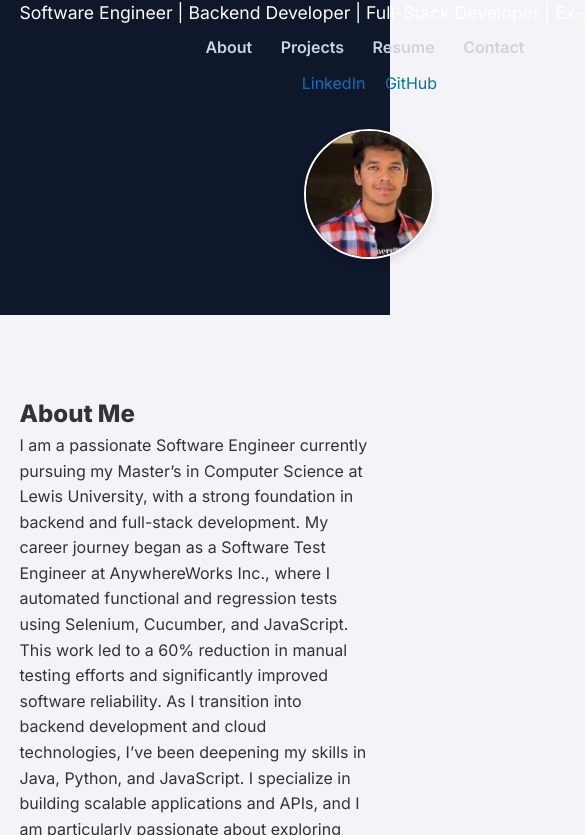
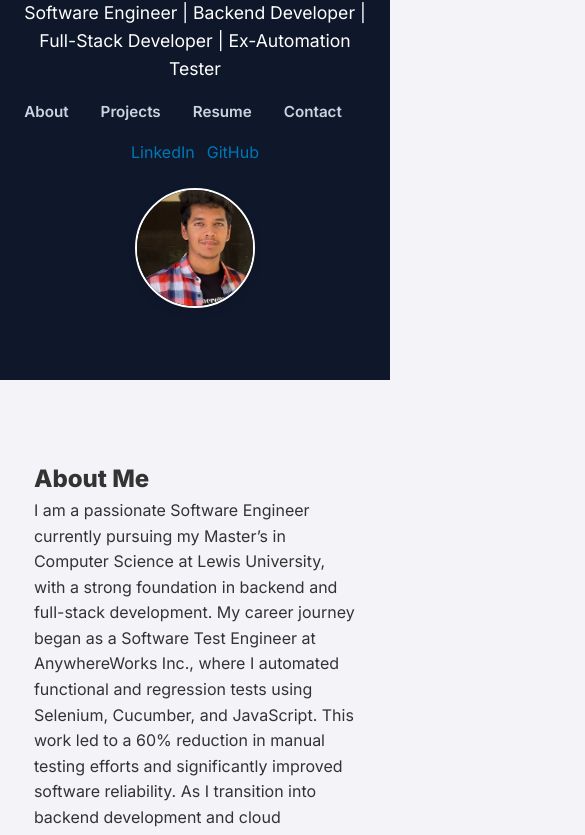
Before and after one commit to kaushikreddie/kaushikreddie.github.io, a plain HTML site: page index.html in a window 390 px wide. Shown: the part 116-951 px from the top of the page, 585 px wide, since content can reach past the window. Drawn offline with Linux system fonts and the light colour scheme.

Commit message:
Update style.css
mobile optimization

```diff
--- a/style.css
+++ b/style.css
@@ -54,17 +54,19 @@
 
 .social-links {
   margin-top: 10px;
+  display: flex;
+  flex-wrap: wrap;
+  gap: 10px;
 }
 
 .social-links a {
-    margin-right: 15px;
   font-size: 1rem;
   text-decoration: none;
   color: #0077b5;
 }
 
 .social-links a:hover {
-    color: #333;
+  color: #38bdf8;
 }
 
 /* Header Flex Layout */
@@ -73,7 +75,7 @@
   align-items: center;
   justify-content: space-between;
   flex-wrap: wrap;
-    gap: 1rem; /* Ensures spacing between elements */
+  gap: 1rem;
 }
 
 .header-text {
@@ -81,14 +83,19 @@
   text-align: left;
 }
 
- /* Header Image Adjustment */
+.header-text p {
+  font-size: 1.1rem;
+  white-space: normal; /* allow wrapping */
+}
+
+/* Header Image */
 .header-pic {
   flex: 1;
   display: flex;
   justify-content: flex-end;
   align-items: center;
   padding-right: 1rem;
-    margin-top: -20px; /* Negative margin to move image up */
+  margin-top: -20px;
 }
 
 .header-img {
@@ -105,32 +112,55 @@
   transform: scale(1.05);
 }
 
-
-  .header-text p {
-    font-size: 1.1rem; /* Adjusted text size */
-    white-space: nowrap; /* Prevents the text from wrapping */
-  }
-
-  /* Ensure that header elements wrap or stack properly on small screens */
+/* Responsive Header */
 @media screen and (max-width: 768px) {
   .header-flex {
     flex-direction: column;
+    align-items: center;
     text-align: center;
   }
 
+  .header-text {
+    flex: 1 1 100%;
+    text-align: center;
+    margin-bottom: 1rem;
+  }
+
   .header-pic {
+    flex: 1 1 100%;
     justify-content: center;
+    padding: 0;
+    margin-bottom: 1rem;
+    margin-top: -10px;
+  }
+
+  .header-img {
+    width: 120px;
+    height: 120px;
+  }
+
+  header nav {
+    display: flex;
+    flex-wrap: wrap;
+    justify-content: center;
+    gap: 0.5rem;
     margin-top: 1rem;
   }
 
-    .header-text {
-      text-align: center;
+  header nav a {
+    font-size: 0.95rem;
+  }
+
+  .social-links {
+    justify-content: center;
+    gap: 0.75rem;
+    margin-top: 1rem;
   }
 }
 
 /* Section styling */
 .section {
-    padding: 3rem 0;
+  padding: 3rem 1rem;
 }
 
 .alt-bg {
@@ -143,6 +173,7 @@
   align-items: center;
   gap: 2rem;
   flex-wrap: wrap;
+  justify-content: center;
 }
 
 .profile-pic {
@@ -159,6 +190,7 @@
   flex-wrap: wrap;
   gap: 1rem;
   margin-top: 1rem;
+  justify-content: center;
 }
 
 .skills span {
@@ -196,7 +228,7 @@
   font-weight: 600;
 }
 
-  /* Resume */
+/* Resume Button */
 .btn {
   display: inline-block;
   background: #0f172a;
```
Lines whose indentation alone changed are shown as unchanged.
